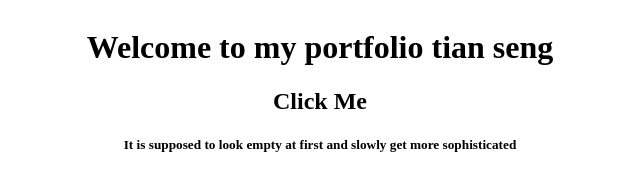
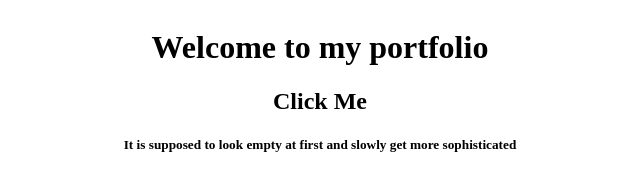
Before and after one commit to chrislimqc/portfolio, a plain HTML site: page index.html in a window 1280 px wide. Shown: the whole page, without its empty margins (320-960 px from the left). Drawn offline with Linux system fonts and the light colour scheme.

Commit message:
remove name

```diff
--- a/index.html
+++ b/index.html
@@ -9,7 +9,7 @@
 <body>
     <div class="centerpiece" id="center">
         <h1>
-            Welcome to my portfolio tian seng
+            Welcome to my portfolio
         </h1>
         <h2 id="clickme">
             Click Me
```
